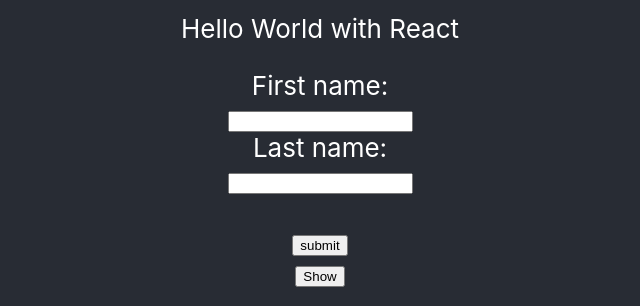
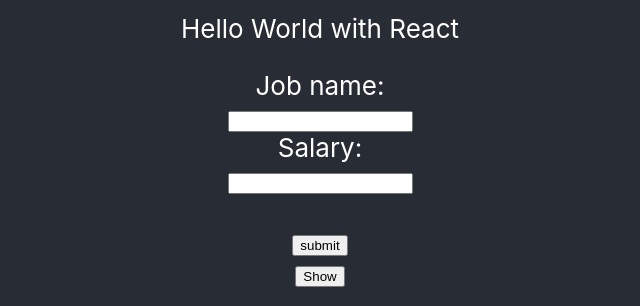
Before and after one commit to dangbach2810/reactbasic, a React (Create React App) app: page / in a window 1280 px wide. Shown: the part 303-609 px from the top of the page, without its empty margins (320-960 px from the left). Built offline with nearby package versions, Linux system fonts and the light colour scheme.

Commit message:
done #15 split component

```diff
--- /dev/null
+++ b/src/views/Example/AddComponent.js
@@ -0,0 +1,35 @@
+import React from "react";
+
+class AddComponent extends React.Component {
+    state = {
+        job: "",
+        salary: ""
+    }
+    handleChangeJob = (e) => {
+        this.setState({
+            job: e.target.value
+        })
+    }
+    handleChangeSalary = (e) => {
+        this.setState({
+            salary: e.target.value
+        })
+    }
+    handleSubmit = (e) => {
+        e.preventDefault();
+    }
+    render() {
+        return (
+            <form>
+                <label htmlFor="fname">Job name:</label><br />
+                <input type="text" value={this.state.job} onChange={(e) => { this.handleChangeJob(e) }} />
+                <br />
+                <label htmlFor="lname">Salary:</label><br />
+                <input type="text" value={this.state.salary} onChange={(e) => this.handleChangeSalary(e)} />
+                <br /><br />
+                <input type="submit" value="submit" onClick={(e) => { this.handleSubmit(e) }} />
+            </form>
+        )
+    }
+}
+export default AddComponent
--- a/src/views/Example/Mycomponent.js
+++ b/src/views/Example/Mycomponent.js
@@ -1,28 +1,15 @@
 import React from "react";
 import ChildComponent from "./ChildComponent";
+import AddComponent from "./AddComponent";
 class MyComponent extends React.Component {
     state = {
-        firstName: "",
-        lastName: "",
         arrayJob: [
             { id: 1, job: 'Developer', salary: "500" },
             { id: 2, job: 'Tester', salary: "400" },
             { id: 3, job: 'PM', salary: "1000" }
         ]
     }
-    handleChangeFirst = (e) => {
-        this.setState({
-            firstName: e.target.value
-        })
-    }
-    handleChangeLast = (e) => {
-        this.setState({
-            lastName: e.target.value
-        })
-    }
-    handleSubmit = (e) => {
-        e.preventDefault();
-    }
+
     render() {
         return (
             //code html here
@@ -30,16 +17,8 @@
              * react.fragment
              */
             <>
-                <form>
-                    <label htmlFor="fname">First name:</label><br />
-                    <input type="text" value={this.state.firstName} onChange={(e) => { this.handleChangeFirst(e) }} />
-                    <br />
-                    <label htmlFor="lname">Last name:</label><br />
-                    <input type="text" value={this.state.lastName} onChange={(e) => this.handleChangeLast(e)} />
-                    <br /><br />
-                    <input type="submit" value="submit" onClick={(e) => { this.handleSubmit(e) }} />
-                </form>
-                <ChildComponent name={this.state.firstName} age={12} jobArray={this.state.arrayJob} />
+                <AddComponent />
+                <ChildComponent jobArray={this.state.arrayJob} />
             </>
         )
     }
```
